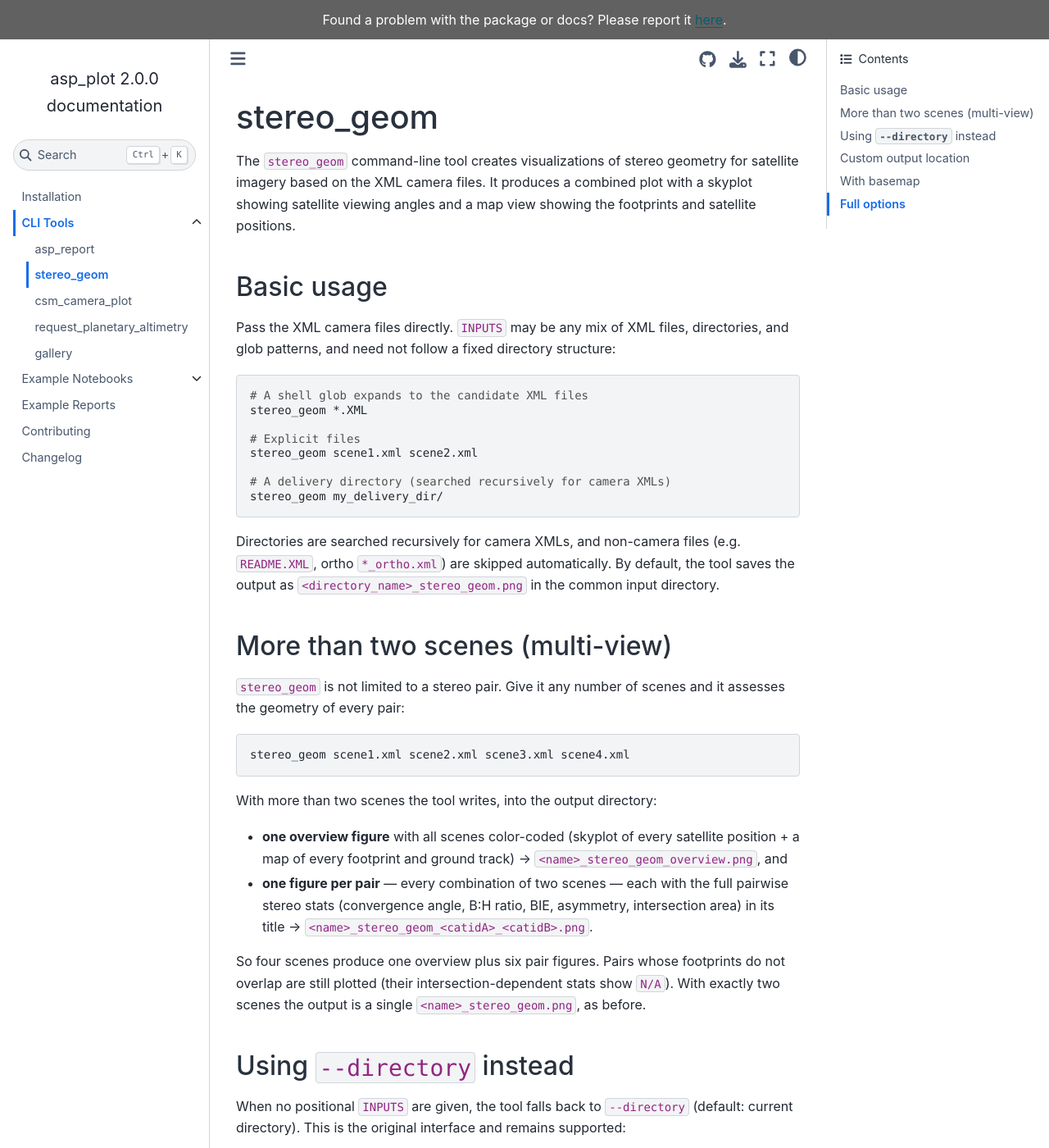
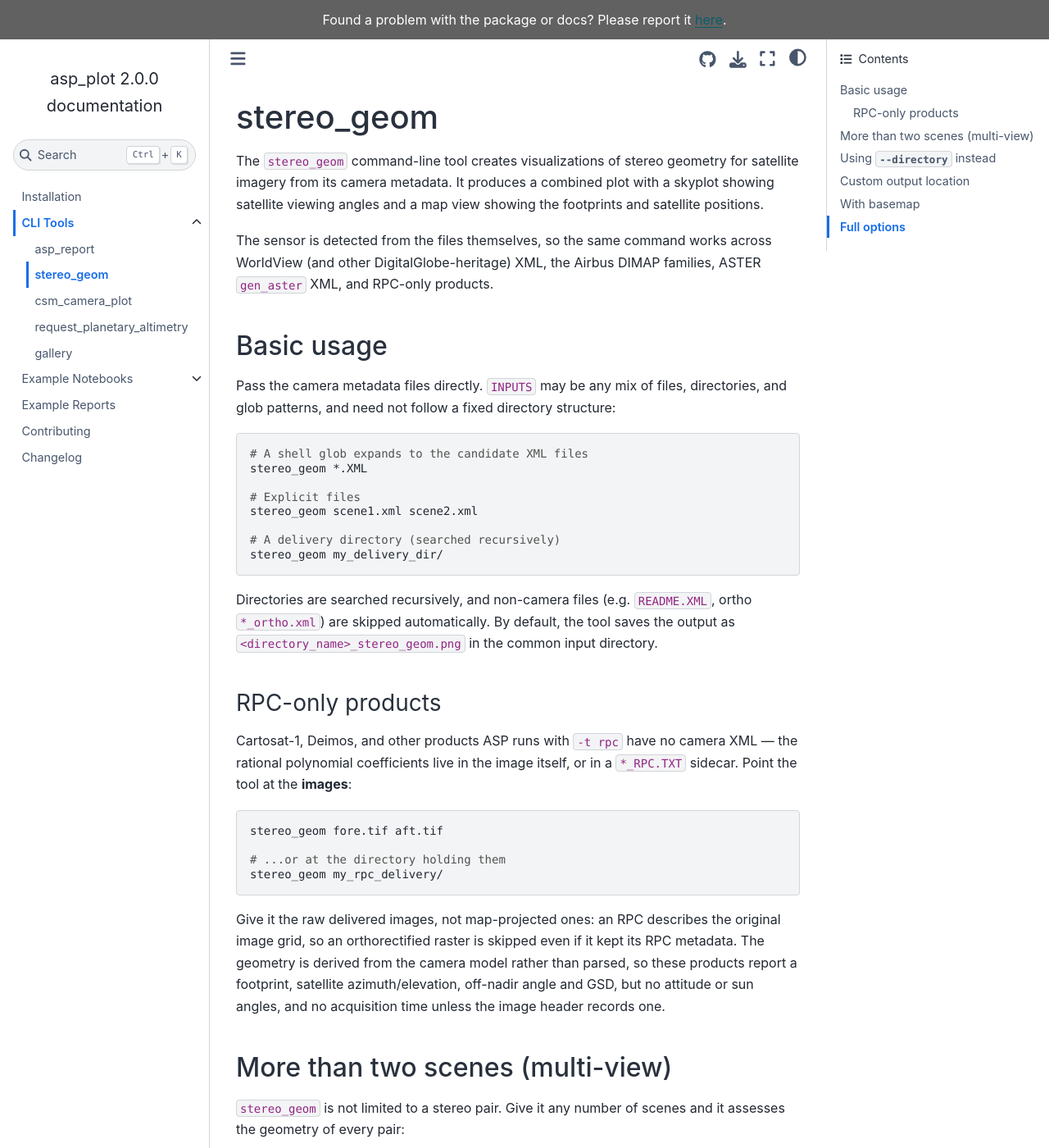
Before and after one commit to uw-cryo/asp_plot, a Sphinx documentation site: the page built from docs/cli/stereo_geom.md, in a window 1280 px wide and 1400 px high. Shown: the whole window at 82% size. Built offline with Sphinx 7.4.7 and the Sphinx Book theme 1.1.4, drawn with Linux system fonts in a browser that asks for light colours; pages that are not in the unit, such as notebooks, are missing from menus; some of the changed text lies outside the part shown.

Commit message:
Document the RPC image input path on the stereo_geom page (#177)
Ben's trim of the Supported Sensors section surfaced a gap that was mine:
the one piece of user-facing guidance the RPC reader needs -- point
stereo_geom at the images, not at XMLs -- lived only in a paragraph on the
docs landing page. The CLI page is its natural home, and did not have it.

docs/cli/stereo_geom.md gains an "RPC-only products" section covering the
image inputs, the raw-vs-mapprojected requirement (an orthorectified raster
is skipped even when it kept its RPCs), and what these products can and
cannot report. Its pasted --help block is refreshed from the actual output;
it had drifted to "Generate stereo geometry plots for WorldView XML files"
several sensors ago.

Also drops "XML" from the two one-line tool descriptions, which stopped
being accurate the moment a camera model could live in an image.

Includes Ben's edits: What it does now precedes Supported Sensors, and the
sensor section is cut to the list plus the CSM note.

````diff
--- a/docs/cli/stereo_geom.md
+++ b/docs/cli/stereo_geom.md
@@ -1,10 +1,12 @@
 # stereo_geom
 
-The `stereo_geom` command-line tool creates visualizations of stereo geometry for satellite imagery based on the XML camera files. It produces a combined plot with a skyplot showing satellite viewing angles and a map view showing the footprints and satellite positions.
+The `stereo_geom` command-line tool creates visualizations of stereo geometry for satellite imagery from its camera metadata. It produces a combined plot with a skyplot showing satellite viewing angles and a map view showing the footprints and satellite positions.
+
+The sensor is detected from the files themselves, so the same command works across WorldView (and other DigitalGlobe-heritage) XML, the Airbus DIMAP families, ASTER `gen_aster` XML, and RPC-only products.
 
 ## Basic usage
 
-Pass the XML camera files directly. `INPUTS` may be any mix of XML files, directories, and glob patterns, and need not follow a fixed directory structure:
+Pass the camera metadata files directly. `INPUTS` may be any mix of files, directories, and glob patterns, and need not follow a fixed directory structure:
 
 ```bash
 # A shell glob expands to the candidate XML files
@@ -13,11 +15,24 @@ stereo_geom *.XML
 # Explicit files
 stereo_geom scene1.xml scene2.xml
 
-# A delivery directory (searched recursively for camera XMLs)
+# A delivery directory (searched recursively)
 stereo_geom my_delivery_dir/
 ```
 
-Directories are searched recursively for camera XMLs, and non-camera files (e.g. `README.XML`, ortho `*_ortho.xml`) are skipped automatically. By default, the tool saves the output as `<directory_name>_stereo_geom.png` in the common input directory.
+Directories are searched recursively, and non-camera files (e.g. `README.XML`, ortho `*_ortho.xml`) are skipped automatically. By default, the tool saves the output as `<directory_name>_stereo_geom.png` in the common input directory.
+
+### RPC-only products
+
+Cartosat-1, Deimos, and other products ASP runs with `-t rpc` have no camera XML — the rational polynomial coefficients live in the image itself, or in a `*_RPC.TXT` sidecar. Point the tool at the **images**:
+
+```bash
+stereo_geom fore.tif aft.tif
+
+# ...or at the directory holding them
+stereo_geom my_rpc_delivery/
+```
+
+Give it the raw delivered images, not map-projected ones: an RPC describes the original image grid, so an orthorectified raster is skipped even if it kept its RPC metadata. The geometry is derived from the camera model rather than parsed, so these products report a footprint, satellite azimuth/elevation, off-nadir angle and GSD, but no attitude or sun angles, and no acquisition time unless the image header records one.
 
 ## More than two scenes (multi-view)
 
@@ -72,22 +87,32 @@ stereo_geom my_delivery_dir/ \
 ```
 Usage: stereo_geom [OPTIONS] [INPUTS]...
 
-  Generate stereo geometry plots for WorldView XML files.
+  Generate stereo geometry plots from satellite camera metadata files.
+
+  The sensor is detected from the files themselves: WorldView (and other
+  DigitalGlobe-heritage) XML, Airbus DIMAP v2 (Pléiades 1A/1B and Neo, SPOT
+  6/7, PeruSat-1), DIMAP v1 (SPOT 5, ALOS PRISM), ASTER (ASP gen_aster camera
+  XML), and RPC-only products such as Cartosat-1 and Deimos, whose camera
+  model lives in the image itself.
 
   This tool creates a skyplot and map visualization of the satellite positions
-  and ground footprints. INPUTS may be any mix of XML files, directories, and
-  glob patterns and need not follow a fixed directory structure, e.g.:
+  and ground footprints. INPUTS may be any mix of camera metadata files,
+  images carrying RPCs, directories, and glob patterns, and need not follow a
+  fixed directory structure, e.g.:
 
       stereo_geom *.XML
 
       stereo_geom scene1.xml scene2.xml
+
+      stereo_geom fore.tif aft.tif
 
       stereo_geom my_delivery_dir/
 
   If no INPUTS are given, --directory is used (default: current directory).
 
 Options:
-  --directory TEXT         Directory containing XML files for stereo geometry
+  --directory TEXT         Directory containing camera metadata files (XMLs,
+                           or images carrying RPCs) for stereo geometry
                            analysis. Used when no positional INPUTS are given.
                            Default: current directory.
   --add_basemap BOOLEAN    If True, add a basemap to the figures, which
@@ -95,6 +120,8 @@ Options:
   --output_directory TEXT  Directory to save the output plot. Default: Input
                            directory.
   --output_filename TEXT   Filename for the output plot. Default: Directory
-                           name with _stereo_geom.png suffix.
+                           name with _stereo_geom.png suffix. With more than
+                           two scenes this is the stem for the per-pair and
+                           overview figures.
   --help                   Show this message and exit.
 ```
````
Also changed, not shown: docs/cli/index.md (+1 -1 lines), docs/index.md (+10 -28 lines).
